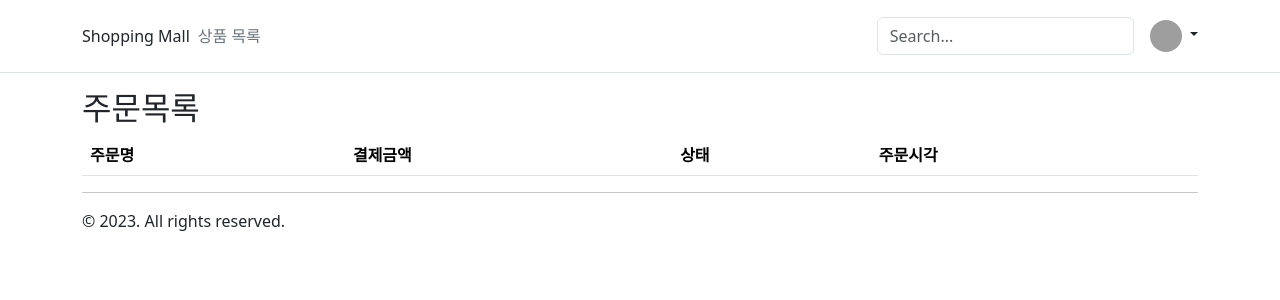
After one commit to yjinjo/payments, a Django app: page /mall/orders/ in a window 1280 px wide. The commit adds this page. Shown: the top 300 px of the page. Run offline with Django 4.2, Linux system fonts and the light colour scheme; a user stored in the database is signed in; tables that the repository leaves empty hold one stand-in row (values such as "Sample post"); lists and menus that the app fills with data are empty; some libraries are stand-ins or nearby versions; grey boxes are pictures that could not be loaded.

Commit message:
#5. order_list 뷰 구현

```diff
--- a/mall/models.py
+++ b/mall/models.py
@@ -165,6 +165,9 @@ class Order(models.Model):
 
         return order
 
+    class Meta:
+        ordering = ["-pk"]
+
 
 class OrderedProduct(models.Model):
     order = models.ForeignKey(
--- /dev/null
+++ b/mall/templates/mall/order_list.html
@@ -0,0 +1,29 @@
+{% extends "mall/base.html" %}
+{% load humanize %}
+
+{% block content %}
+    <h2>주문목록</h2>
+
+    <table class="table table-hover table-ordered">
+        <thead>
+            <tr>
+                <th>주문명</th>
+                <th>결제금액</th>
+                <th>상태</th>
+                <th>주문시각</th>
+            </tr>
+        </thead>
+        <tbody>
+            {% for order in order_list %}
+                <tr>
+                    <td>
+                        <a href="{{ order.get_absolute_url }}">{{ order.name }}</a>
+                    </td>
+                    <td>{{ order.total_amount|intcomma }}원</td>
+                    <td>{{ order.get_status_display }}</td>
+                    <td>{{ order.created_at }}</td>
+                </tr>
+            {% endfor %}
+        </tbody>
+    </table>
+{% endblock %}
--- a/mall/urls.py
+++ b/mall/urls.py
@@ -5,6 +5,7 @@ urlpatterns = [
     path("", views.product_list, name="product_list"),
     path("cart/", views.cart_detail, name="cart_detail"),
     path("cart/<int:product_pk>/add/", views.add_to_cart, name="add_to_cart"),
+    path("orders/", views.order_list, name="order_list"),
     path("orders/new/", views.order_new, name="order_new"),
     path("orders/<int:pk>/pay/", views.order_pay, name="order_pay"),
     path(
--- a/mall/views.py
+++ b/mall/views.py
@@ -93,6 +93,18 @@ def add_to_cart(request, product_pk):
 
 
 @login_required
+def order_list(request):
+    order_qs = Order.objects.all().filter(user=request.user, status=Order.Status.PAID)
+    return render(
+        request,
+        "mall/order_list.html",
+        {
+            "order_list": order_qs,
+        },
+    )
+
+
+@login_required
 def order_new(request):
     cart_product_qs = CartProduct.objects.filter(user=request.user)
 
--- a/templates/base.html
+++ b/templates/base.html
@@ -63,6 +63,12 @@
                                     <a class="dropdown-item" href="{% url 'cart_detail' %}">장바구니</a>
                                 </li>
                                 <li>
+                                    <a class="dropdown-item" href="{% url 'order_list' %}">주문목록</a>
+                                </li>
+                                <li>
+                                    <hr class="dropdown-divider">
+                                </li>
+                                <li>
                                     <a class="dropdown-item" href="{% url 'profile' %}">프로필</a>
                                 </li>
                                 <li>
```
